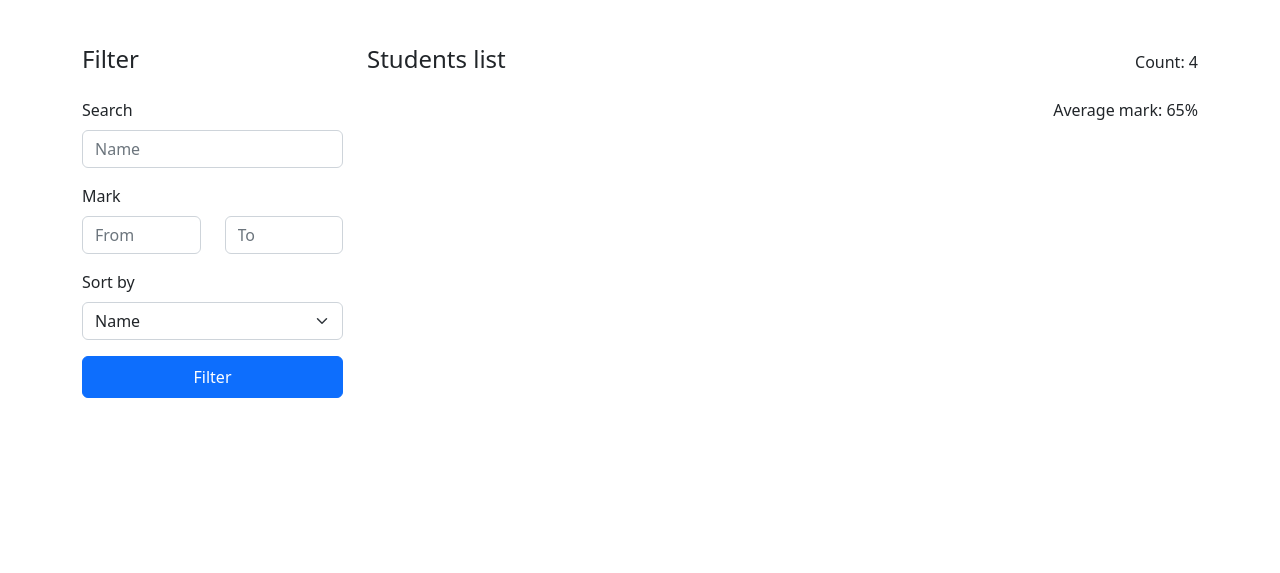
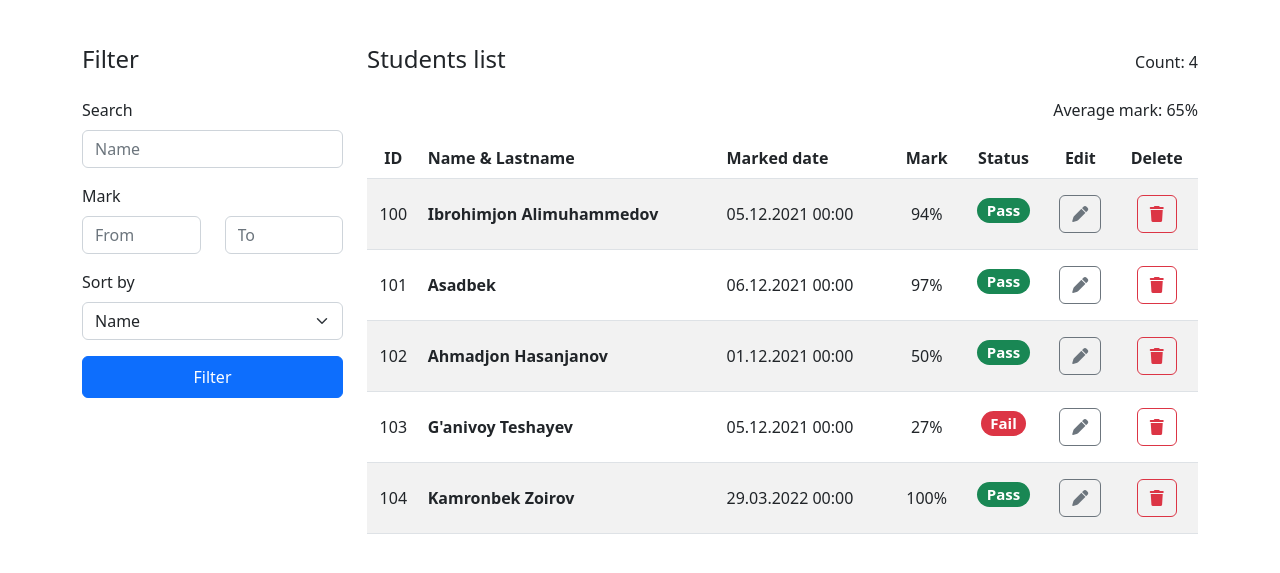
Before and after one commit to habibulloxon/exam-panel, a plain HTML site: page index.html in a window 1280 px wide. Shown: the part 97-670 px from the top of the page. Drawn offline with Linux system fonts and the light colour scheme.

Commit message:
finally we displayed

```diff
--- a/index.html
+++ b/index.html
@@ -4,8 +4,8 @@
     <meta charset="UTF-8">
     <meta http-equiv="X-UA-Compatible" content="IE=edge">
     <meta name="viewport" content="width=device-width, initial-scale=1.0">
+    <link rel="stylesheet" href="css/bootstrap.min.css">
     <title>Exam panel</title>
-    <link rel="stylesheet" href="css/bootstrap.min.css">
     <script src="https://kit.fontawesome.com/1a052ad93a.js" crossorigin="anonymous"></script>
   </head>
   <body>
@@ -23,7 +23,7 @@
           <form action="#">
             <div class="mb-3">
               <label for="search" class="form-label">Search</label>
-              <input type="search" class="form-control" id="search" placeholder="Name">
+              <input type="search" class="form-control" id="search" placeholder="Name" autocomplete="off">
             </div>
             <div class="mb-3">
               <label class="form-label">Mark</label>
@@ -82,17 +82,17 @@
             <form id="add-form">
               <div class="mb-3">
                 <label for="name" class="form-label">Name</label>
-                <input type="text" class="form-control" id="name" required placeholder="Name">
+                <input type="text" class="form-control" id="name" required placeholder="Name" autocomplete="off">
               </div>
               <div class="mb-3">
                 <label for="lastname" class="form-label">Lastname</label>
-                <input type="text" class="form-control" id="lastname" required placeholder="Last name">
+                <input type="text" class="form-control" id="lastname" required placeholder="Last name" autocomplete="off">
               </div>
               <div class="mb-3">
                 <label for="mark" class="form-label">Mark</label>
-                <input type="number" min="0" max="150" class="form-control" id="mark" required placeholder="150">
+                <input type="number" min="0" max="150" class="form-control" id="mark" required placeholder="150" autocomplete="off">
               </div>
-              <button type="submit" class="btn btn-primary d-block w-100 p-2">Add student</button>
+              <button type="submit" class="btn btn-primary d-block w-100 p-2" id="bnt-kh">Add student</button>
             </form>
           </div>
         </div>
--- a/js/main.js
+++ b/js/main.js
@@ -1,34 +1,34 @@
-const maximumResult = 150;
-const passPercentage = 40;
+const TOTAL_MARK = 150;
+const PASS_PERCENT = 40;
 
-const createSingleElement = (elementName, className, textContent) =>{
-    const createdSingleElement = document.createElement(elementName);
-    createdSingleElement.className = className;
+const createElement = function (elName, className, textContent) {
+  const createdElement = document.createElement(elName);
+  createdElement.className = className;
 
   if (textContent) {
-        createdSingleElement.textContent = textContent;
-    }
-    return createdSingleElement;
+    createdElement.textContent = textContent;
   }
 
-const addZero = (number) => {
+  return createdElement
+}
+
+const appendChildren = function (parentElement, children) {
+  for (let i = 0; i < children.length; i++) {
+    parentElement.append(children[i])
+  }
+}
+
+const addZero = function (number) {
   return number < 10 ? "0" + number : number
 }
 
-const appendElements = (parentElement, children) =>{
-    for (let i = 0; i < children.length; i++) {
-        parentElement.appendChild(children[i])
-    }
-    return parentElement;
+const showDate = function (dateString) {
+  const date = new Date(dateString);
+
+  return `${addZero(date.getDate())}.${addZero(date.getMonth() + 1)}.${date.getFullYear()} ${addZero(date.getHours())}:${addZero(date.getMinutes())}`;
 }
 
-const showDate = (dateString) => {
-    const date = new Date(dateString);
-    return `${addZero(date.getDate())}/ ${addZero(date.getMonth() + 1)}/
-    ${addZero(date.getFullYear())}/ ${addZero(date.getHours())}`
-}
-
-const renderStudents = (student) => {
+const renderStudent = function (student) {
   const {
     id,
     name: stName,
@@ -37,54 +37,88 @@ const renderStudents = (student) => {
     markedDate
   } = student;
 
-    const studentRow = document.createSingleElement("tr");
-    const studentId = document.createSingleElement("td", "text-center", id);
-    const studentName = document.createSingleElement("td", "", `${stName} ${lastName}`);
-    const studentMarkedDate = document.createSingleElement("td", "", markedDate);
+  const studentRow = document.createElement("tr");
 
-    const markPercentage = Math.round(mark * 100 / maximumResult);
-    const studentMark = document.createSingleElement("td", "text-center", markPercentage + "%");
-    const studentStatus = document.createSingleElement("td", "text-center");
-    const studentParagraph = document.createSingleElement("p", "h5");
-    const studentSpan = document.createSingleElement("span", "badge rounded-pill");
+  const studentId = createElement("td", "py-3 text-center", id)
+  const studentName = createElement("td", "py-3 fw-bold", `${stName} ${lastName}`);
+  const studentMarkedDate = createElement("td", "py-3", showDate(markedDate));
 
-    if (markPercentage >= passPercentage) {
-        studentParagraph.textContent = "Pass"
-        studentSpan.classList.add("bg-success")
-    } else{
-        studentParagraph.textContent = "Fail"
-        studentSpan.classList.add("bg-danger")
+  const markPercent = Math.round(mark * 100 / TOTAL_MARK);
+  const studentMark = createElement("td", "py-3 text-center", markPercent + "%");
+
+  const studentPassStatus = createElement("td", "py-3 text-center");
+  const studentPassParagraph = createElement("p", "h5");
+  const studentPassBadge = createElement("span", "badge rounded-pill")
+
+  if (markPercent >= PASS_PERCENT) {
+    studentPassBadge.textContent = "Pass";
+    studentPassBadge.classList.add("bg-success");
+  } else {
+    studentPassBadge.textContent = "Fail";
+    studentPassBadge.classList.add("bg-danger");
   }
+  studentPassParagraph.append(studentPassBadge);
+  studentPassStatus.append(studentPassParagraph);
 
-    const studentEdit = document.createSingleElement("td", "py-3 text-center");
-    const studentEditBtn = document.createSingleElement("button", "btn btn-outline-secondary");
-    const studentEditBtnIcon = document.createSingleElement("i", "fa-solid fa-pen");
+  const studentEdit = createElement("td", "py-3 text-center");
+  const studentEditBtn = createElement("button", "btn btn-outline-secondary");
+  const studentEditIcon = createElement("i", "fa-solid fa-pen");
+  studentEditBtn.append(studentEditIcon);
+  studentEdit.append(studentEditBtn);
 
-    studentEdit.appendChild(studentEditBtn);
-    studentEditBtn.appendChild(studentEditBtnIcon)
 
-    const studentDelete = document.createSingleElement("td", "py-3 text-center");
-    const studentDeleteBtn = document.createSingleElement("button", "btn btn-outline-danger");
-    const studentDeleteBtnIcon = document.createSingleElement("i", "fa-solid fa-pen");
+  const studentDel = createElement("td", "py-3 text-center");
+  const studentDelBtn = createElement("button", "btn btn-outline-danger");
+  const studentDelIcon = createElement("i", "fa-solid fa-trash");
+  studentDelIcon.style.pointerEvents = "none";
+  studentDelBtn.append(studentDelIcon);
+  studentDel.append(studentDelBtn);
+  studentDelBtn.setAttribute("data-student", id);
 
-    studentDelete.appendChild(studentDeleteBtn);
-    studentDeleteBtn.appendChild(studentDeleteBtnIcon)
-
-    appendElements(studentRow, [studentId, studentName, studentMarkedDate, studentMark, studentStatus, studentEdit, studentDelete])
+  appendChildren(studentRow, [studentId, studentName, studentMarkedDate, studentMark, studentPassStatus, studentEdit, studentDel]);
 
   return studentRow;
 }
 
-const studentsTable = document.getElementById("students-table")
-const studentsTableBody = document.getElementById("students-table-body")
+const studentsTable = document.querySelector("#students-table");
+const studentsTableBody = document.querySelector("#students-table-body");
 
-const renderUiStudents = () => {
-    studentsTable.innerHTML = ""
+const renderStudents = function () {
+  studentsTableBody.innerHTML = "";
 
-    students.forEach(student => {
-        const studentRow = renderStudents(student)
-        studentsTable.append(studentRow)
-    });
+  students.forEach(function (student) {
+  const studentRow = renderStudent(student);
+  studentsTableBody.append(studentRow);
+  })
 }
+renderStudents();
 
-renderUiStudents()
+const addStudentModalEl = document.querySelector("#edit-student-modal");
+const addStudentModal = new bootstrap.Modal(addStudentModalEl);
+
+// ADD student
+
+const form = document.getElementById("add-form")
+form.addEventListener("submit", function(e) {
+    e.preventDefault();
+    const element = e.target.elements;
+
+    const nameSt = element.name.value;
+    const lastName = element.lastname.value;
+    const mark = +element.mark.value;
+
+    if(nameSt.trim() && lastName.trim() && mark >= 0 && mark <= TOTAL_MARK){
+        const newStudent = {
+            id: Math.floor(Math.random() * 1000),
+            name: nameSt,
+            lastName: lastName,
+            mark: mark,
+            markedDate: new Date().toISOString()
+        }
+        students.push(newStudent)
+    }
+    renderStudents();
+    form.reset();
+
+    addStudentModal.hide()
+})
```
Lines whose indentation alone changed are shown as unchanged.
